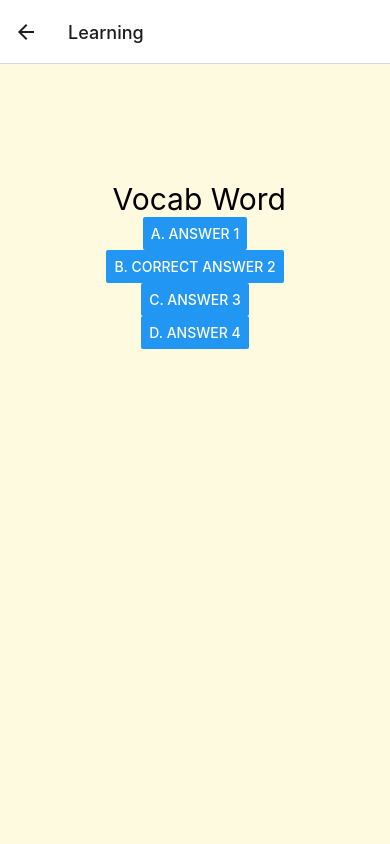
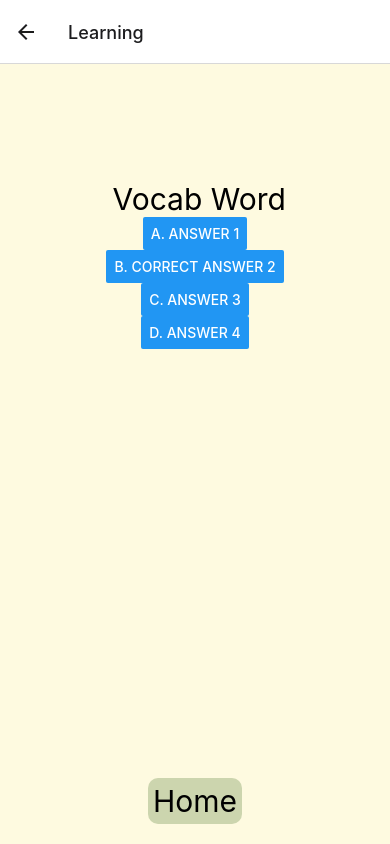
Before and after one commit to TeamVocat/Vocat, a React Native app in the folder VocatProject/: screen /Learning in a window 390 px wide. Built offline with nearby package versions, Linux system fonts and the light colour scheme.

Commit message:
Add files via upload

```diff
--- a/VocatProject/src/LearningScreen.js
+++ b/VocatProject/src/LearningScreen.js
@@ -14,7 +14,15 @@ const LearningScreen = ({ navigation, route }) => {
                 <Button title='B. Correct Answer 2'></Button>
                 <Button title='C. Answer 3'></Button>
                 <Button title='D. Answer 4'></Button>
-
+            <TouchableOpacity style={[styles.button, {
+                position: 'absolute',
+                bottom: 20
+            }]}
+                onPress={() => {
+                    navigation.navigate('Home', { settings: route.params.settings });
+                }}>
+                <Text style={{ fontSize: 30 }}>Home</Text>
+            </TouchableOpacity>
             </View>
         </View>
     );
--- a/VocatProject/src/PlanScreen.js
+++ b/VocatProject/src/PlanScreen.js
@@ -35,6 +35,7 @@ const PlanScreen = ({ props, navigation, route }) => {
 
             <Text style={styles.buttonLabel}>New Words Each Day:</Text>
             <TextInput
+                style={styles.input}
                 {...props} // Inherit any props passed to it; e.g., multiline, numberOfLines below
                 editable
                 value={newWords}
@@ -44,6 +45,7 @@ const PlanScreen = ({ props, navigation, route }) => {
 
             <Text style={styles.buttonLabel}>Review Amount for Tomorrow:</Text>
             <TextInput
+                style={styles.input}
                 {...props} // Inherit any props passed to it; e.g., multiline, numberOfLines below
                 value={oldWords}
                 maxLength={5}
@@ -83,14 +85,13 @@ const styles = StyleSheet.create({
         flexDirection:'row',
         flexWrap:'wrap'
     },
-    bigButton: {
-        backgroundColor: '#CCD5AE',
-        borderRadius: 30,
-        padding: 5,
-        alignItems: 'center',
-        width: 250,
-        marginBottom: 10,
-    },
+    input: {
+        backgroundColor: 'white',
+        width: 60,
+        margin: 12,
+        borderWidth: 1,
+        paddingTop: 10
+     },
     buttonText: {
         fontSize: 30
     },
@@ -114,12 +115,6 @@ const styles = StyleSheet.create({
     message: {
         marginTop: '30%',
         marginBottom: 20,
-    },
-    content: {
-        flex: 1,
-        flexDirection: 'column',
-        alignContent: 'center',
-        alignItems: 'center'
     }
 });
 
```
